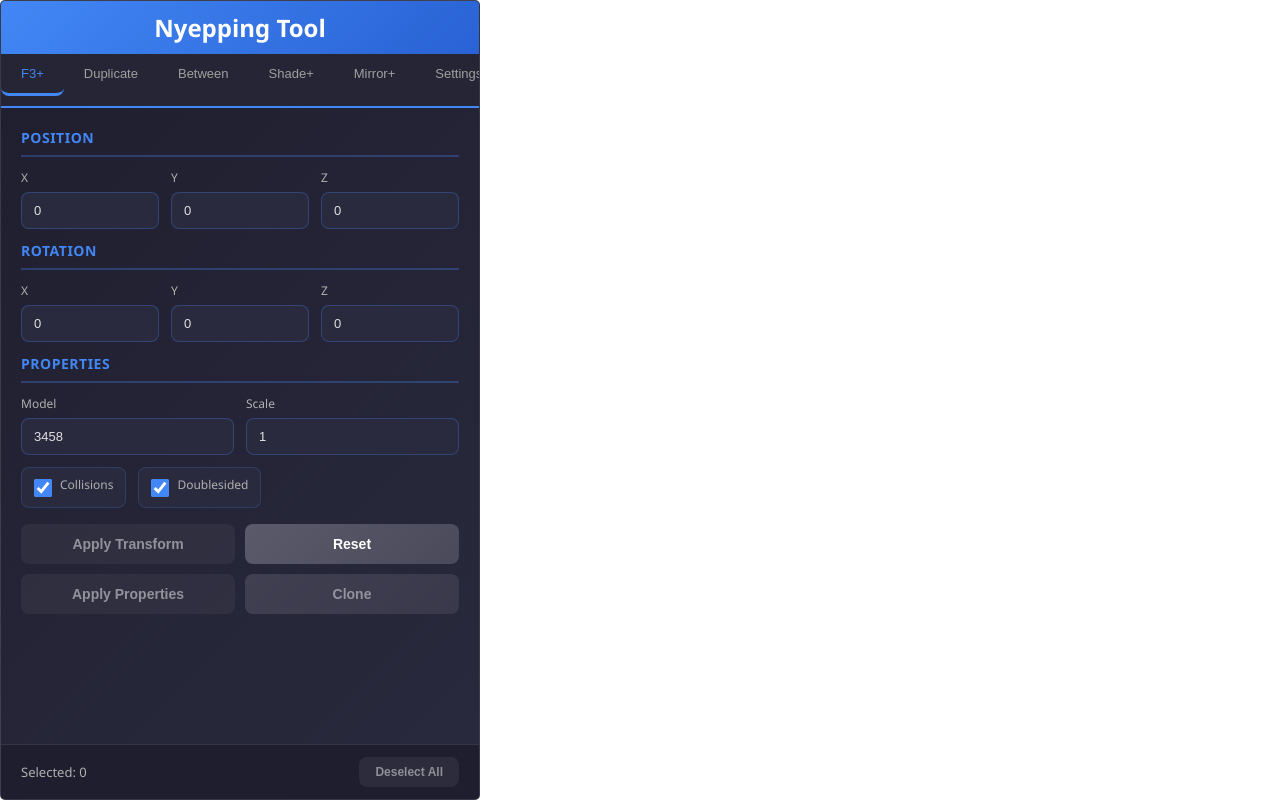
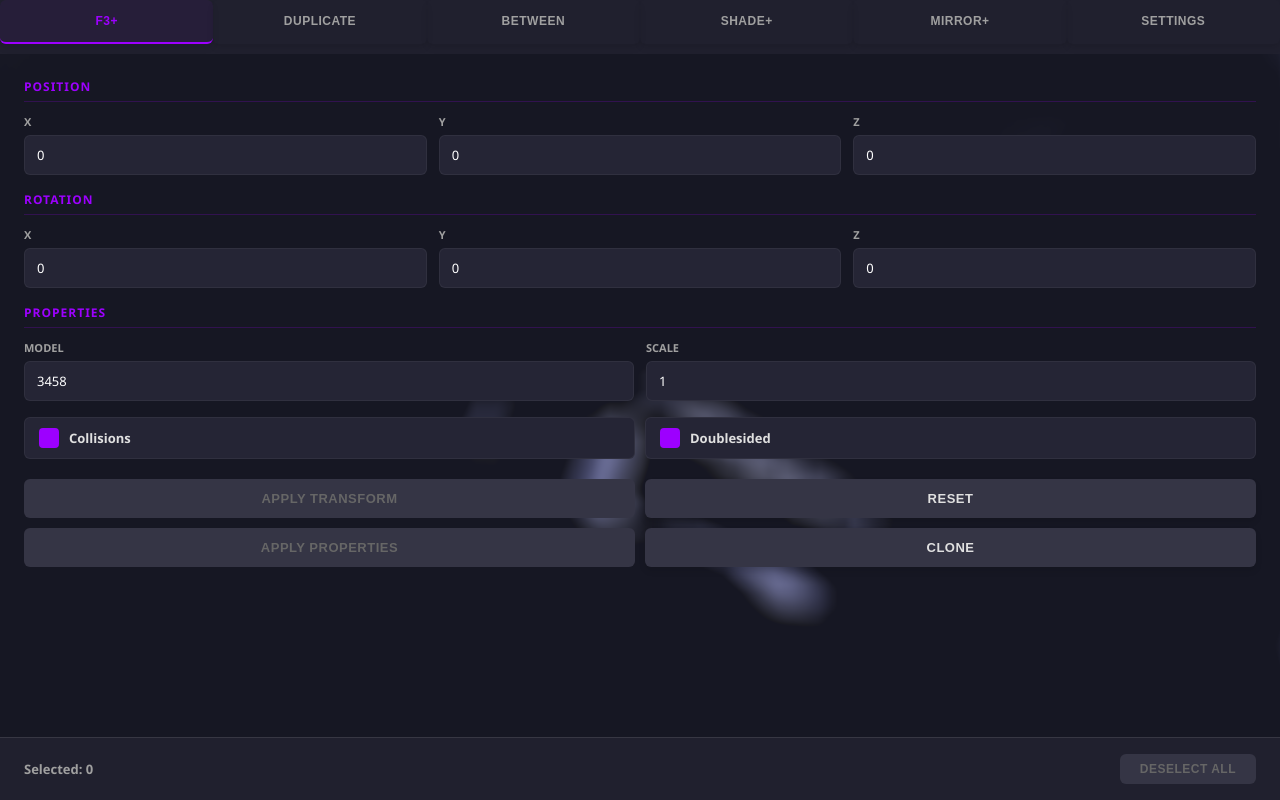
Before and after one commit to nyepnyep/nyepping-tool, a plain HTML site: page index.html in a window 1280 px wide. Drawn offline with Linux system fonts and the light colour scheme.

Commit message:
1.1.0 Release - Mirror tool auto-preview feature     - Automatically updates preview when changing mirror axes     - No need to manually click "Preview" button repeatedly - Visual feedback for mirror main element selection     - Shows "Click an element to select..." message during selection     - Displays confirmation message when element is selected - UI Improvements     - Updated to CEF instead of native GUI - Fixed     - UI not opening due to settings initialization race condition     - Key bindings not applying after settings load     - Mirror tool checkbox warnings when clicking options
Credits:
ZeeT: background image (bg.png)

```diff
--- a/index.html
+++ b/index.html
@@ -9,6 +9,11 @@
             margin: 0;
             padding: 0;
             box-sizing: border-box;
+            user-select: none;
+        }
+
+        html, body {
+            height: 100%;
         }
 
         body {
@@ -19,100 +24,63 @@
         }
 
         .container {
-            width: 480px;
-            height: 800px;
-            background: linear-gradient(135deg, #1e1e2e 0%, #2a2a3e 100%);
+            width: 100%;
+            height: 100%;
+            background: url('bg.png') center center / cover no-repeat, linear-gradient(135deg, #1e1e2e 0%, #2a2a3e 100%);
             overflow: hidden;
-            border-radius: 5px;
-            border: 1px solid rgba(255, 255, 255, 0.1);
             display: flex;
             flex-direction: column;
         }
 
-        .header {
-            background: linear-gradient(135deg, #4287f5 0%, #2962d4 100%);
-            padding: 10px;
-            text-align: center;
-        }
-
-        .header h1 {
-            font-size: 24px;
-            font-weight: 600;
-            color: #fff;
-        }
-
         .tabs {
             display: flex;
-            background: #252535;
+            background: #20202e;
             padding: 0;
-            border-bottom: 2px solid #4287f5;
             overflow-x: auto;
-            scrollbar-width: thin;
-        }
-
-        .tabs::-webkit-scrollbar {
-            height: 4px;
-        }
-
-        .tabs::-webkit-scrollbar-track {
-            background: #1e1e2e;
-        }
-
-        .tabs::-webkit-scrollbar-thumb {
-            background: #4287f5;
-            border-radius: 2px;
         }
 
         .tab {
-            padding: 12px 20px;
+            flex: 1;
+            padding: 14px 6px;
             cursor: pointer;
             background: transparent;
             color: #a0a0a0;
             border: none;
-            font-size: 13px;
-            font-weight: 500;
-            transition: all 0.3s ease;
+            font-size: 12px;
+            font-weight: 600;
+            transition: all 0.2s ease;
             white-space: nowrap;
-            border-bottom: 3px solid transparent;
+            border-bottom: 2px solid transparent;
+            text-align: center;
         }
 
         .tab:hover {
-            background: rgba(66, 135, 245, 0.1);
-            color: #e0e0e0;
+            background: rgba(255, 255, 255, 0.05);
+            color: #fff;
         }
 
         .tab.active {
-            color: #4287f5;
-            border-bottom: 3px solid #4287f5;
+            color: #9D00FF;
+            border-bottom: 2px solid #9D00FF;
+            background: rgba(157, 0, 255, 0.05);
         }
 
         .content {
-            padding: 20px;
+            padding: 24px;
             flex: 1;
             overflow-y: auto;
-        }
-
-        .content::-webkit-scrollbar {
-            width: 8px;
-        }
-
-        .content::-webkit-scrollbar-track {
-            background: #1e1e2e;
-            border-radius: 4px;
-        }
-
-        .content::-webkit-scrollbar-thumb {
-            background: #4287f5;
-            border-radius: 4px;
-        }
-
-        .content {
             scrollbar-width: thin;
-            scrollbar-color: #4287f5 #1e1e2e;
+            scrollbar-color: rgba(255, 255, 255, 0.1) transparent;
         }
 
         .tab-pane {
             display: none;
+            animation: fadeIn 0.2s ease-out;
+        }
+
+        @keyframes fadeIn {
+            from { opacity: 0; transform: translateY(5px); }
+            to { opacity: 1; transform: translateY(0); }
         }
 
         .tab-pane.active {
@@ -120,20 +88,25 @@
         }
 
         .section-header {
-            color: #4287f5;
-            font-size: 14px;
-            font-weight: 600;
+            color: #9D00FF;
+            font-size: 12px;
+            font-weight: 700;
             margin-bottom: 12px;
-            padding-bottom: 8px;
-            border-bottom: 2px solid rgba(66, 135, 245, 0.3);
+            padding-bottom: 6px;
+            border-bottom: 1px solid rgba(157, 0, 255, 0.2);
             text-transform: uppercase;
-            letter-spacing: 0.5px;
+            letter-spacing: 1px;
+            margin-top: 8px;
+        }
+
+        .section-header:first-child {
+            margin-top: 0;
         }
 
         .input-row {
             display: flex;
             gap: 12px;
-            margin-bottom: 12px;
+            margin-bottom: 16px;
         }
 
         .input-field {
@@ -143,9 +116,10 @@
         label {
             display: block;
             margin-bottom: 6px;
-            color: #b0b0b0;
-            font-size: 12px;
-            font-weight: 500;
+            color: #a0a0a0;
+            font-size: 11px;
+            font-weight: 600;
+            text-transform: uppercase;
         }
 
         input[type="number"],
@@ -153,114 +127,189 @@
         select {
             width: 100%;
             padding: 10px 12px;
-            background: #2a2a3e;
-            border: 1px solid rgba(66, 135, 245, 0.3);
-            border-radius: 8px;
-            color: #e0e0e0;
+            background: #252535;
+            border: 1px solid rgba(255, 255, 255, 0.05);
+            border-radius: 6px;
+            color: #fff;
             font-size: 13px;
-            transition: all 0.3s ease;
+            font-family: inherit;
+            transition: all 0.2s ease;
+        }
+
+        input[type="number"] {
+            appearance: textfield;
         }
 
         input[type="number"]:focus,
         input[type="text"]:focus,
         select:focus {
             outline: none;
-            border-color: #4287f5;
-            box-shadow: 0 0 0 3px rgba(66, 135, 245, 0.1);
+            border-color: #9D00FF;
+            background: rgba(157, 0, 255, 0.05);
+            box-shadow: 0 0 0 2px rgba(157, 0, 255, 0.1);
         }
 
         .checkbox-group {
             display: flex;
-            gap: 12px;
+            gap: 10px;
             flex-wrap: wrap;
-            margin-bottom: 16px;
+            margin-bottom: 20px;
         }
 
         .checkbox-wrapper {
             display: flex;
             align-items: center;
-            gap: 8px;
+            gap: 10px;
             cursor: pointer;
-            padding: 8px 12px;
-            background: #2a2a3e;
-            border-radius: 8px;
-            border: 1px solid rgba(66, 135, 245, 0.2);
-            transition: all 0.3s ease;
+            padding: 10px 14px;
+            background: #252535;
+            border-radius: 6px;
+            border: 1px solid rgba(255, 255, 255, 0.05);
+            transition: all 0.2s ease;
+            flex: 1;
+            min-width: 120px;
+            position: relative;
         }
 
         .checkbox-wrapper:hover {
-            background: rgba(66, 135, 245, 0.1);
-            border-color: #4287f5;
+            background: rgba(255, 255, 255, 0.08);
+            border-color: rgba(255, 255, 255, 0.1);
+        }
+
+        .checkbox-wrapper label {
+            margin: 0;
+            cursor: pointer;
+            color: #e0e0e0;
+            font-size: 13px;
+            text-transform: none;
+            display: flex;
+            align-items: center;
+            width: 100%;
         }
 
         input[type="checkbox"],
         input[type="radio"] {
-            width: 18px;
-            height: 18px;
-            cursor: pointer;
-            accent-color: #4287f5;
+            position: absolute;
+            opacity: 0;
+            width: 0;
+            height: 0;
+        }
+
+        .checkbox-wrapper input[type="checkbox"] + label::before,
+        .checkbox-wrapper input[type="radio"] + label::before {
+            content: '';
+            display: inline-block;
+            width: 16px;
+            height: 16px;
+            margin-right: 10px;
+            background: #1a1a2a;
+            border: 2px solid rgba(255, 255, 255, 0.2);
+            transition: all 0.2s ease;
+            flex-shrink: 0;
+            position: relative;
+        }
+
+        .checkbox-wrapper input[type="checkbox"] + label::before {
+            border-radius: 4px;
+        }
+
+        .checkbox-wrapper input[type="radio"] + label::before {
+            border-radius: 50%;
+        }
+
+        .checkbox-wrapper input[type="checkbox"]:checked + label::before {
+            background: #9D00FF;
+            border-color: #9D00FF;
+            position: relative;
+        }
+
+        .checkbox-wrapper input[type="radio"]:checked + label::before {
+            background: #9D00FF;
+            border-color: #9D00FF;
+            box-shadow: inset 0 0 0 3px #1a1a2a;
         }
 
         button {
             width: 100%;
             padding: 12px;
-            background: linear-gradient(135deg, #4287f5 0%, #2962d4 100%);
+            background: linear-gradient(135deg, #9D00FF 0%, #7a00cc 100%);
             border: none;
-            border-radius: 8px;
+            border-radius: 6px;
             color: #fff;
-            font-size: 14px;
+            font-size: 13px;
             font-weight: 600;
             cursor: pointer;
-            transition: all 0.3s ease;
+            transition: all 0.2s ease;
             margin-bottom: 10px;
+            text-transform: uppercase;
+            letter-spacing: 0.5px;
+            box-shadow: 0 4px 6px rgba(0,0,0,0.1);
         }
 
         button:hover {
-            transform: translateY(-2px);
-            box-shadow: 0 4px 12px rgba(66, 135, 245, 0.4);
+            transform: translateY(-1px);
+            box-shadow: 0 6px 12px rgba(157, 0, 255, 0.25);
+            filter: brightness(1.1);
         }
 
         button:active {
-            transform: translateY(0);
+            transform: translateY(1px);
+            box-shadow: 0 2px 4px rgba(0,0,0,0.1);
         }
 
         button:disabled {
-            background: #3a3a4a;
+            background: #353545;
+            color: #666;
             cursor: not-allowed;
-            opacity: 0.5;
+            transform: none;
+            box-shadow: none;
+            filter: none;
         }
 
         button.secondary {
-            background: linear-gradient(135deg, #5a5a6a 0%, #4a4a5a 100%);
+            background: #353545;
+            color: #e0e0e0;
+            box-shadow: 0 4px 6px rgba(0,0,0,0.1);
+        }
+
+        button.secondary:hover {
+            background: #404050;
+            box-shadow: 0 6px 12px rgba(0,0,0,0.2);
         }
 
         button.danger {
-            background: linear-gradient(135deg, #f44336 0%, #c62828 100%);
+            background: linear-gradient(135deg, #ff5252 0%, #d32f2f 100%);
+        }
+
+        button.danger:hover {
+            box-shadow: 0 6px 12px rgba(211, 47, 47, 0.25);
         }
 
         .button-row {
             display: flex;
             gap: 10px;
+            margin-bottom: 10px;
         }
 
         .button-row button {
+            margin-bottom: 0;
             flex: 1;
         }
 
         .info-text {
-            background: rgba(66, 135, 245, 0.1);
-            border-left: 4px solid #4287f5;
-            padding: 12px;
-            margin-bottom: 16px;
-            border-radius: 4px;
-            font-size: 12px;
-            color: #b0b0b0;
+            background: rgba(157, 0, 255, 0.08);
+            border-left: 3px solid #9D00FF;
+            padding: 12px 16px;
+            margin-bottom: 20px;
+            border-radius: 0 6px 6px 0;
+            font-size: 13px;
+            color: #a0a0a0;
             line-height: 1.5;
         }
 
         .footer {
-            background: #1e1e2e;
-            padding: 12px 20px;
+            background: #20202e;
+            padding: 16px 24px;
             display: flex;
             justify-content: space-between;
             align-items: center;
@@ -269,13 +318,13 @@
 
         .selected-count {
             font-size: 13px;
-            color: #b0b0b0;
-            font-weight: 500;
+            color: #a0a0a0;
+            font-weight: 600;
         }
 
         .footer button {
             width: auto;
-            padding: 8px 16px;
+            padding: 8px 20px;
             margin: 0;
             font-size: 12px;
         }
@@ -283,28 +332,31 @@
         .mirror-checkboxes {
             display: grid;
             grid-template-columns: repeat(3, 1fr);
-            gap: 8px;
-            margin-bottom: 16px;
+            gap: 10px;
+            margin-bottom: 20px;
+        }
+
+        .mirror-checkboxes .checkbox-wrapper {
+            min-width: 0;
+            justify-content: center;
+            padding: 8px;
         }
 
         .main-element-info {
-            background: rgba(66, 135, 245, 0.2);
-            border: 1px solid #4287f5;
-            border-radius: 8px;
+            background: rgba(156, 39, 176, 0.1);
+            border: 1px solid rgba(156, 39, 176, 0.3);
+            border-radius: 6px;
             padding: 12px;
             margin-bottom: 12px;
             text-align: center;
-            font-weight: 500;
-            color: #e0e0e0;
+            font-weight: 600;
+            color: #e1bee7;
+            font-size: 13px;
         }
     </style>
 </head>
 <body>
     <div class="container">
-        <div class="header">
-            <h1>Nyepping Tool</h1>
-        </div>
-
         <div class="tabs">
             <button class="tab active" onclick="switchTab(0)">F3+</button>
             <button class="tab" onclick="switchTab(1)">Duplicate</button>
@@ -582,11 +634,11 @@
                 <div class="section-header">Selection Mode</div>
                 <div class="checkbox-group">
                     <div class="checkbox-wrapper">
-                        <input type="radio" id="selectionPerObject" name="selectionMode" checked>
+                        <input type="radio" id="selectionPerObject" name="selectionMode">
                         <label for="selectionPerObject">Per-object</label>
                     </div>
                     <div class="checkbox-wrapper">
-                        <input type="radio" id="selectionToggle" name="selectionMode">
+                        <input type="radio" id="selectionToggle" name="selectionMode" checked>
                         <label for="selectionToggle">Toggle</label>
                     </div>
                 </div>
@@ -625,69 +677,112 @@
             ['moveX', 'moveY', 'moveZ', 'rotateX', 'rotateY', 'rotateZ',
              'addMoveX', 'addMoveY', 'addMoveZ', 'addRotateX', 'addRotateY', 'addRotateZ',
              'multiplier', 'betweenAmount', 'model', 'scale'].forEach(id => {
-                document.getElementById(id).addEventListener('input', function() {
+                const el = document.getElementById(id);
+                if (el) {
+                    el.addEventListener('input', function() {
                         if (window.mta) {
                             mta.triggerEvent('nmt:inputChanged', id, parseFloat(this.value) || 0);
                         }
                     });
+                }
             });
 
             // Checkboxes
-            ['collisions', 'doublesided', 'shadeLeft', 'shadeRight', 'shadeBottom',
-             'mirrorPosXPlus', 'mirrorPosYPlus', 'mirrorPosZPlus',
-             'mirrorPosXMinus', 'mirrorPosYMinus', 'mirrorPosZMinus',
-             'mirrorRotXPlus', 'mirrorRotYPlus', 'mirrorRotZPlus',
-             'mirrorRotXMinus', 'mirrorRotYMinus', 'mirrorRotZMinus'].forEach(id => {
-                document.getElementById(id).addEventListener('change', function() {
+            ['collisions', 'doublesided', 'shadeLeft', 'shadeRight', 'shadeBottom'].forEach(id => {
+                const el = document.getElementById(id);
+                if (el) {
+                    el.addEventListener('change', function() {
                         if (window.mta) {
                             mta.triggerEvent('nmt:inputChanged', id, this.checked);
                         }
                     });
+                }
+            });
+
+            // Mirror checkboxes with auto-preview
+            ['mirrorPosXPlus', 'mirrorPosYPlus', 'mirrorPosZPlus',
+             'mirrorPosXMinus', 'mirrorPosYMinus', 'mirrorPosZMinus',
+             'mirrorRotXPlus', 'mirrorRotYPlus', 'mirrorRotZPlus',
+             'mirrorRotXMinus', 'mirrorRotYMinus', 'mirrorRotZMinus'].forEach(id => {
+                const el = document.getElementById(id);
+                if (el) {
+                    el.addEventListener('change', function() {
+                        if (window.mta) {
+                            mta.triggerEvent('nmt:inputChanged', id, this.checked);
+                            // Auto-preview after a short delay
+                            setTimeout(() => {
+                                mirrorPreview();
+                            }, 100);
+                        }
+                    });
+                }
             });
 
             // Dropdowns
-            document.getElementById('shadeFront').addEventListener('change', function() {
+            const shadeFront = document.getElementById('shadeFront');
+            if (shadeFront) {
+                shadeFront.addEventListener('change', function() {
                     if (window.mta) {
                         mta.triggerEvent('nmt:inputChanged', 'shadeFront', this.selectedIndex);
                     }
                 });
+            }
 
-            document.getElementById('shadeBack').addEventListener('change', function() {
+            const shadeBack = document.getElementById('shadeBack');
+            if (shadeBack) {
+                shadeBack.addEventListener('change', function() {
                     if (window.mta) {
                         mta.triggerEvent('nmt:inputChanged', 'shadeBack', this.selectedIndex);
                     }
                 });
+            }
 
             // Radio buttons
             ['shadeLighter', 'shadeDarker'].forEach(id => {
-                document.getElementById(id).addEventListener('change', function() {
+                const el = document.getElementById(id);
+                if (el) {
+                    el.addEventListener('change', function() {
                         if (this.checked && window.mta) {
                             mta.triggerEvent('nmt:inputChanged', 'shadeType', id === 'shadeDarker' ? 'darker' : 'lighter');
                         }
                     });
+                }
             });
 
             ['selectKey', 'toggleGuiKey'].forEach(id => {
-                document.getElementById(id).addEventListener('input', function() {
+                const el = document.getElementById(id);
+                if (el) {
+                    el.addEventListener('input', function() {
                         if (window.mta) {
                             mta.triggerEvent('nmt:inputChanged', id, this.value);
                         }
                     });
+                }
             });
 
             ['selectionPerObject', 'selectionToggle'].forEach(id => {
-                document.getElementById(id).addEventListener('change', function() {
+                const el = document.getElementById(id);
+                if (el) {
+                    el.addEventListener('change', function() {
                         if (this.checked && window.mta) {
                             mta.triggerEvent('nmt:inputChanged', 'selectionMode', id === 'selectionToggle' ? 'toggle' : 'per-object');
                         }
                     });
+                }
             });
 
             // Button handlers
-            document.getElementById('applyTransform').addEventListener('click', () => window.mta && mta.triggerEvent('nmt:applyTransform'));
-            document.getElementById('applyProperties').addEventListener('click', () => window.mta && mta.triggerEvent('nmt:applyProperties'));
-            document.getElementById('clone').addEventListener('click', () => window.mta && mta.triggerEvent('nmt:clone'));
-            document.getElementById('generate').addEventListener('click', () => window.mta && mta.triggerEvent('nmt:generate'));
+            const btnApplyTransform = document.getElementById('applyTransform');
+            if (btnApplyTransform) btnApplyTransform.addEventListener('click', () => window.mta && mta.triggerEvent('nmt:applyTransform'));
+
+            const btnApplyProperties = document.getElementById('applyProperties');
+            if (btnApplyProperties) btnApplyProperties.addEventListener('click', () => window.mta && mta.triggerEvent('nmt:applyProperties'));
+
+            const btnClone = document.getElementById('clone');
+            if (btnClone) btnClone.addEventListener('click', () => window.mta && mta.triggerEvent('nmt:clone'));
+
+            const btnGenerate = document.getElementById('generate');
+            if (btnGenerate) btnGenerate.addEventListener('click', () => window.mta && mta.triggerEvent('nmt:generate'));
         }
 
         function resetInput() {
```
Also changed, not shown: meta.xml (+5 -2 lines), bg.png (added), 13 other files. Lines whose indentation alone changed are shown as unchanged.
